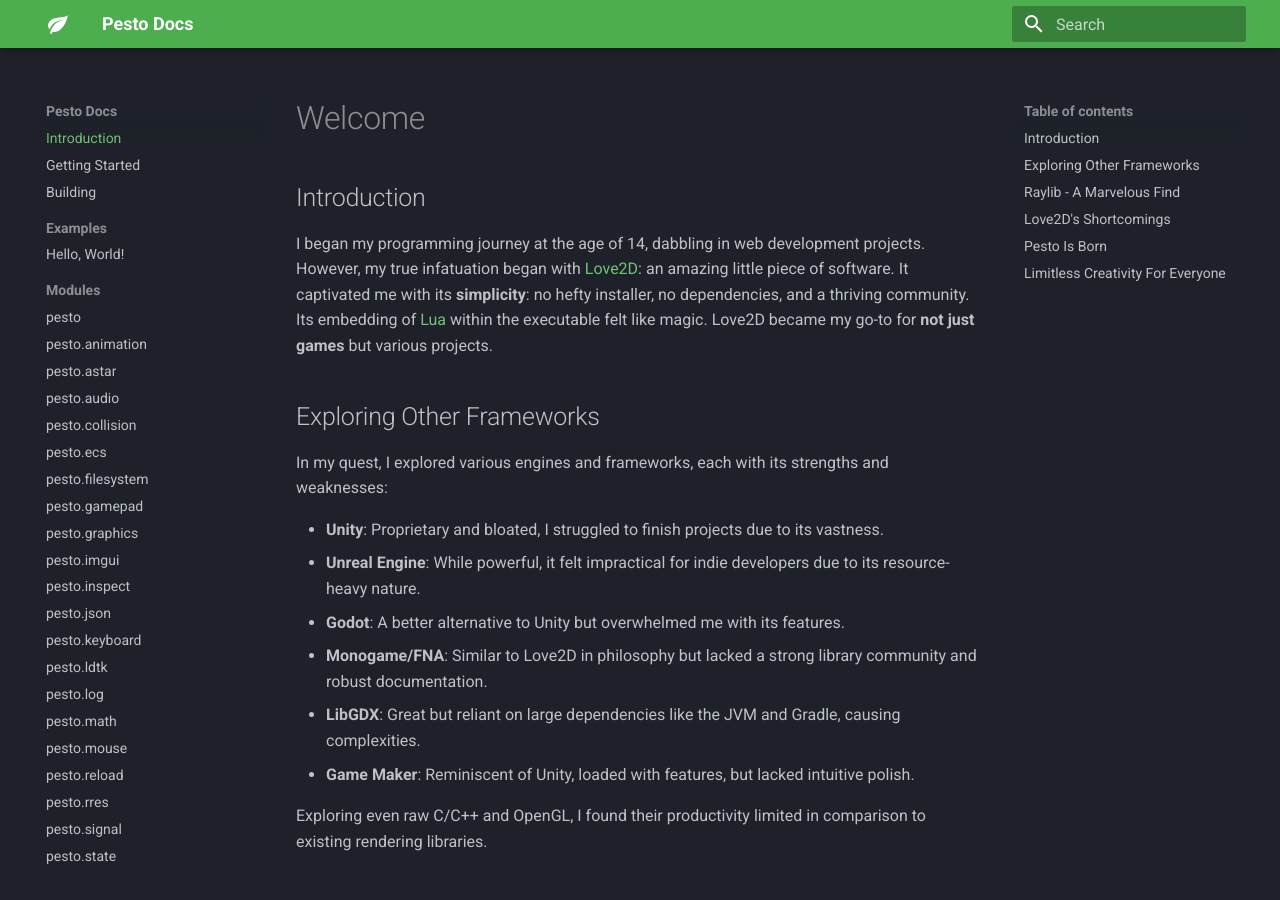
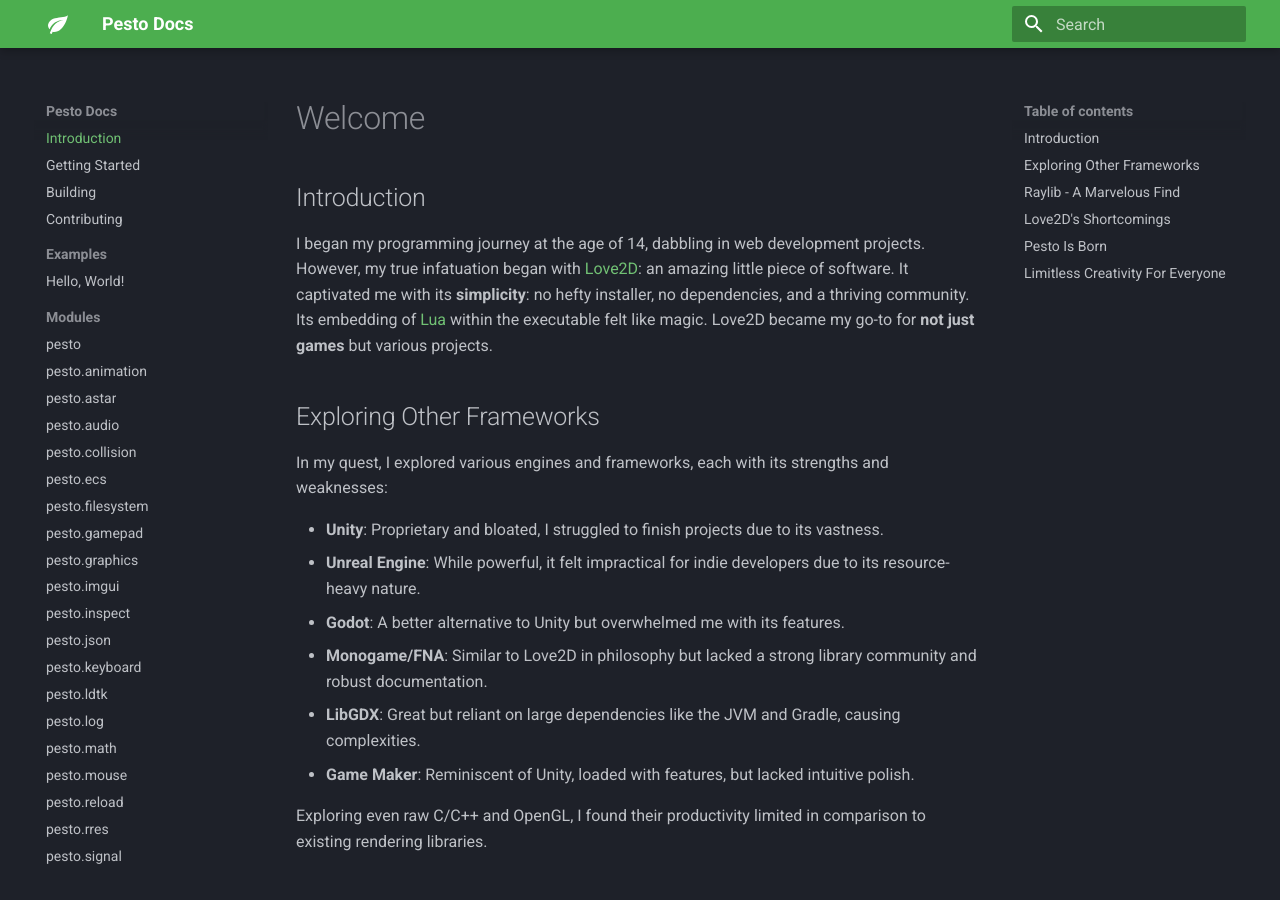
Before and after one commit to vinnyhorgan/pesto, an MkDocs documentation site: the page built from docs/index.md, in a window 1280 px wide and 900 px high. Built offline with MkDocs 1.6.1 and Material for MkDocs 9.7.7, drawn with Linux system fonts in a browser that asks for light colours.

Commit message:
Added contributing section

```diff
--- a/mkdocs.yml
+++ b/mkdocs.yml
@@ -6,6 +6,7 @@ nav:
   - Introduction: "index.md"
   - Getting Started: "getting_started.md"
   - Building: "building.md"
+  - Contributing: "contributing.md"
   - Examples:
     - Hello, World!: "examples/hello_world.md"
   - Modules:
```
Also changed, not shown: docs/contributing.md (added, +1 -0 lines), 2 other files.
